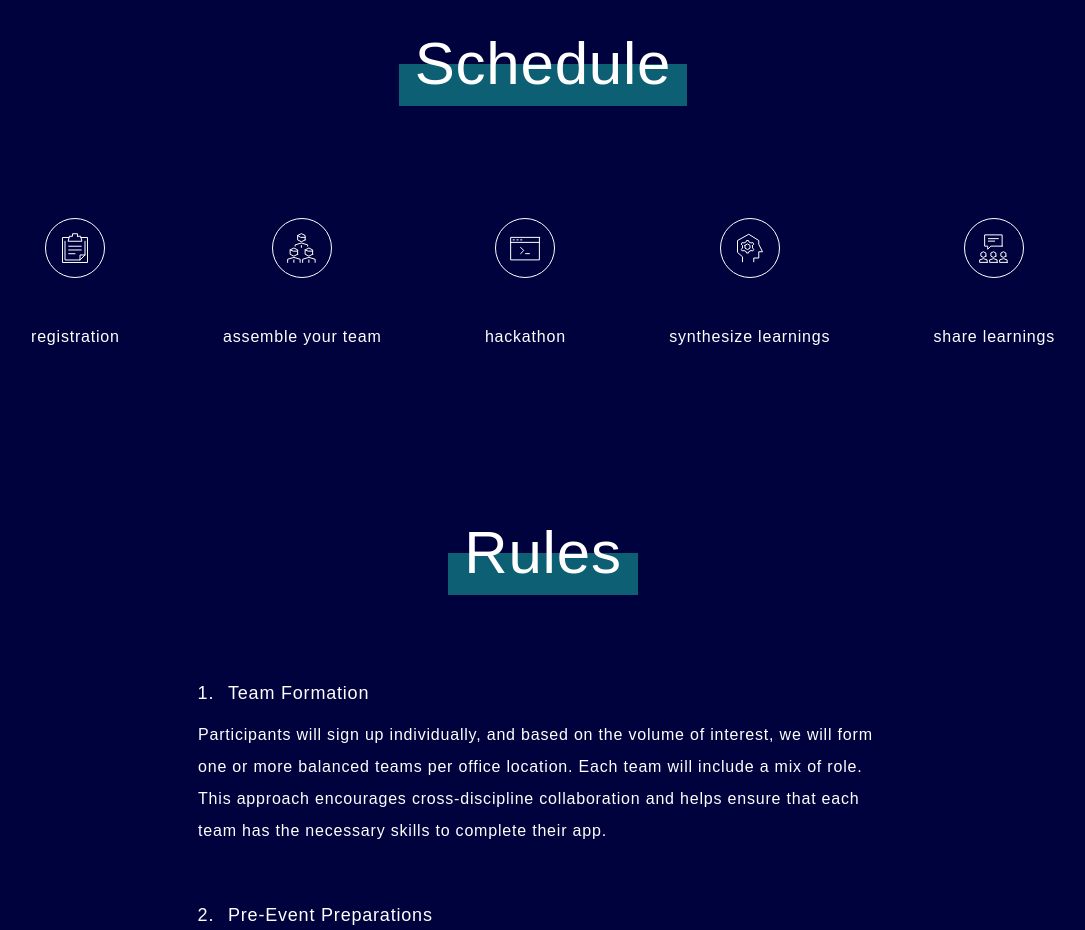
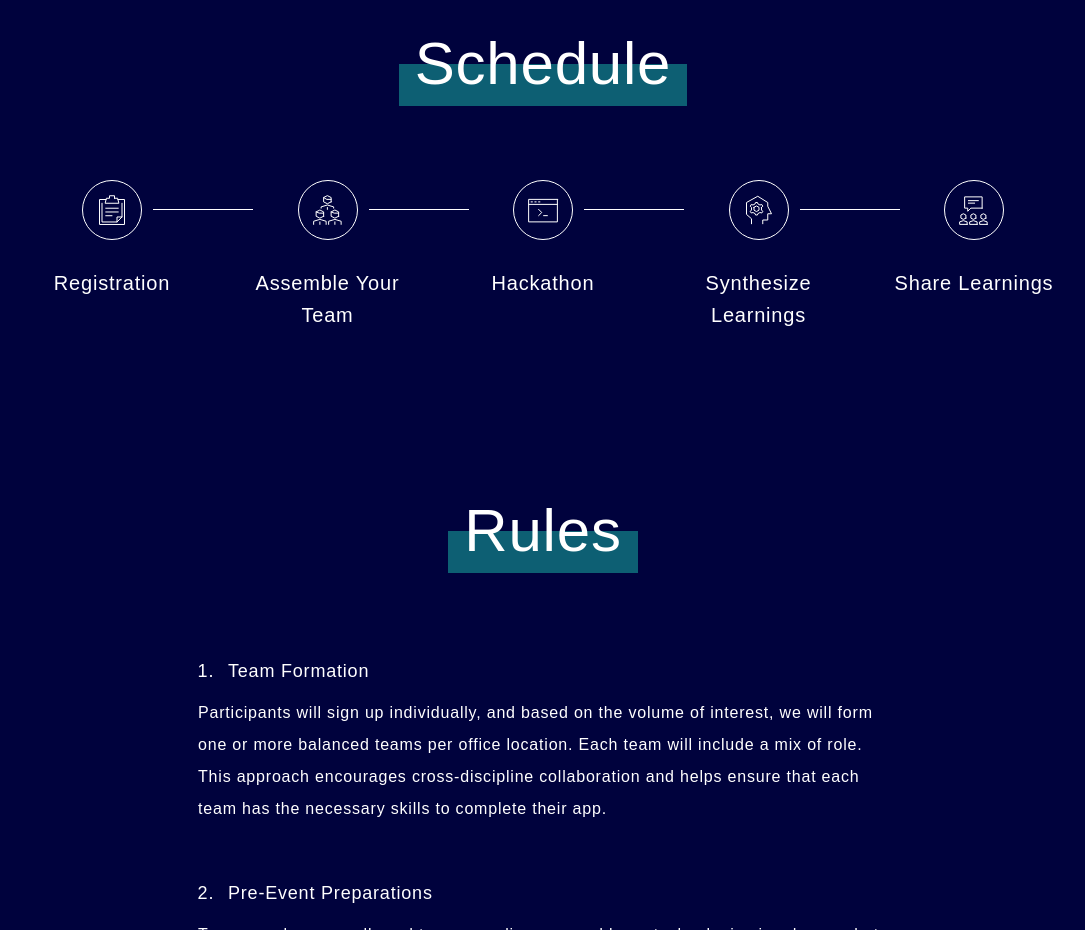
Before and after one commit to kayla-himmel/ai-hackathon-microsite, a website: page index.html in a window 1280 px wide. Shown: the part 3280-4210 px from the top of the page, without its empty margins (97-1182 px from the left). Drawn offline with Linux system fonts and the light colour scheme; a web font is replaced by a local one.

Commit message:
AI-7: Added first draft of styles for schedule section

```diff
--- /dev/null
+++ b/styles/sections/_schedule.scss
@@ -0,0 +1,64 @@
+@use '../colors';
+
+.schedule-list {
+  display: flex;
+  flex-direction: column;
+  text-transform: capitalize;
+  padding-top: 8px;
+
+  li {
+    @container body (min-width: 1024px) {
+      width: 162px;
+    }
+
+    @container body (min-width: 1440px) {
+      min-width: 192px;
+    }
+
+    &:not(:last-child):after {
+      content: '';
+      display: block;
+      height: 32px;
+      width: 1px;
+      background-color: colors.$color-white;
+      margin: 24px auto;
+    }
+  }
+
+  img {
+    margin-bottom: 8px;
+  }
+
+  p {
+    font-size: 1.25rem; // 20px
+  }
+
+  @container body (min-width: 1024px) {
+    flex-direction: row;
+    gap: 20px;
+    padding-top: 50px;
+
+    li {
+      position: relative;
+
+      &:not(:last-child):after {
+        position: absolute;
+        top: 5px;
+        right: -60px;
+        width: 100px;
+        height: 1px;
+      }
+    }
+
+    img {
+      margin-bottom: 16px;
+    }
+  }
+
+  @container body (min-width: 1440px) {
+    li:not(:last-child):after {
+      right: -70px;
+      width: 120px;
+    }
+  }
+}
```
Also changed, not shown: index.css.
